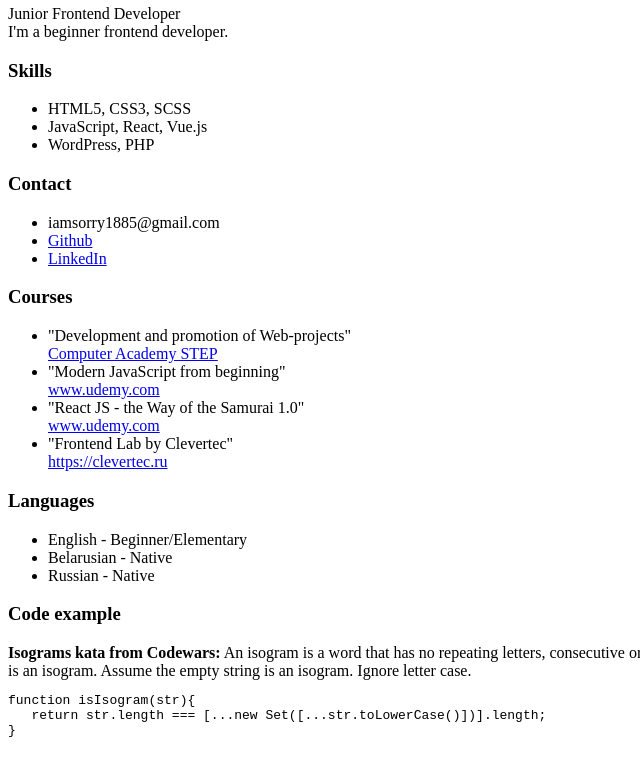
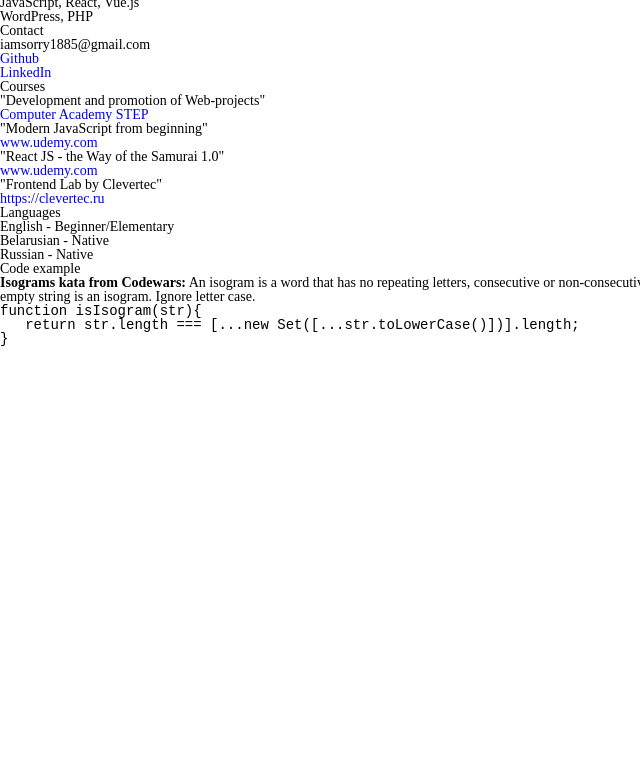
Before and after one commit to Habrhammer/rsschool-cv, a plain HTML site: page index.html in a window 1280 px wide. Shown: the part 574-1340 px from the top of the page, without its empty margins (0-640 px from the left). After the commit the page ends 935 px from the top, so only its background shows below. Drawn offline with Linux system fonts and the light colour scheme.

Commit message:
feat: add css reset

```diff
--- a/index.html
+++ b/index.html
@@ -5,6 +5,7 @@
     <meta http-equiv="X-UA-Compatible" content="IE=edge" />
     <meta name="viewport" content="width=device-width, initial-scale=1.0" />
     <title>CV#2. HTML, CSS & Git Basics</title>
+    <link rel="stylesheet" href="style.css">
   </head>
   <body>
     <div class="wrapper">
--- a/style.css
+++ b/style.css
@@ -0,0 +1,36 @@
+*{
+	padding: 0;
+	margin: 0;
+	border: 0;
+}
+*,*:before,*:after{
+	-moz-box-sizing: border-box;
+	-webkit-box-sizing: border-box;
+	box-sizing: border-box;
+}
+:focus,:active{outline: none;}
+a:focus,a:active{outline: none;}
+
+nav,footer,header,aside{display: block;}
+
+html,body{
+	height: 100%;
+	width: 100%;
+	font-size: 100%;
+	line-height: 1;
+	font-size: 14px;
+	-ms-text-size-adjust: 100%;
+	-moz-text-size-adjust: 100%;
+	-webkit-text-size-adjust: 100%;
+}
+input,button,textarea{font-family:inherit;}
+
+input::-ms-clear{display: none;}
+button{cursor: pointer;}
+button::-moz-focus-inner {padding:0;border:0;}
+a, a:visited{text-decoration: none;}
+a:hover{text-decoration: none;}
+ul li{list-style: none;}
+img{vertical-align: top;}
+
+h1,h2,h3,h4,h5,h6{font-size:inherit;font-weight: 400;}
```
